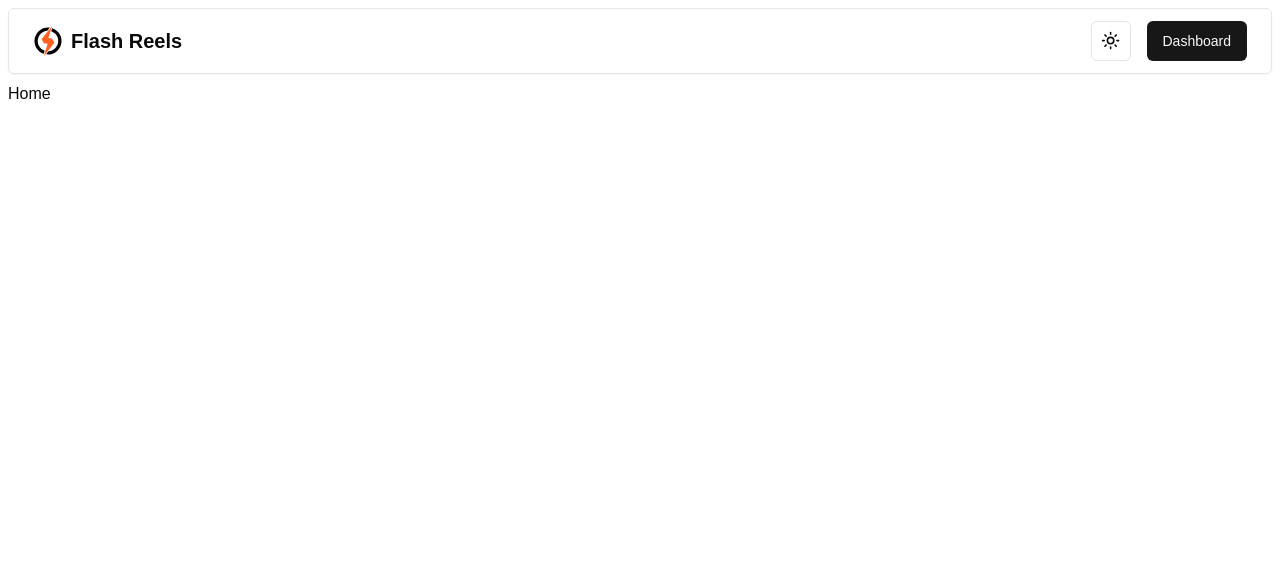
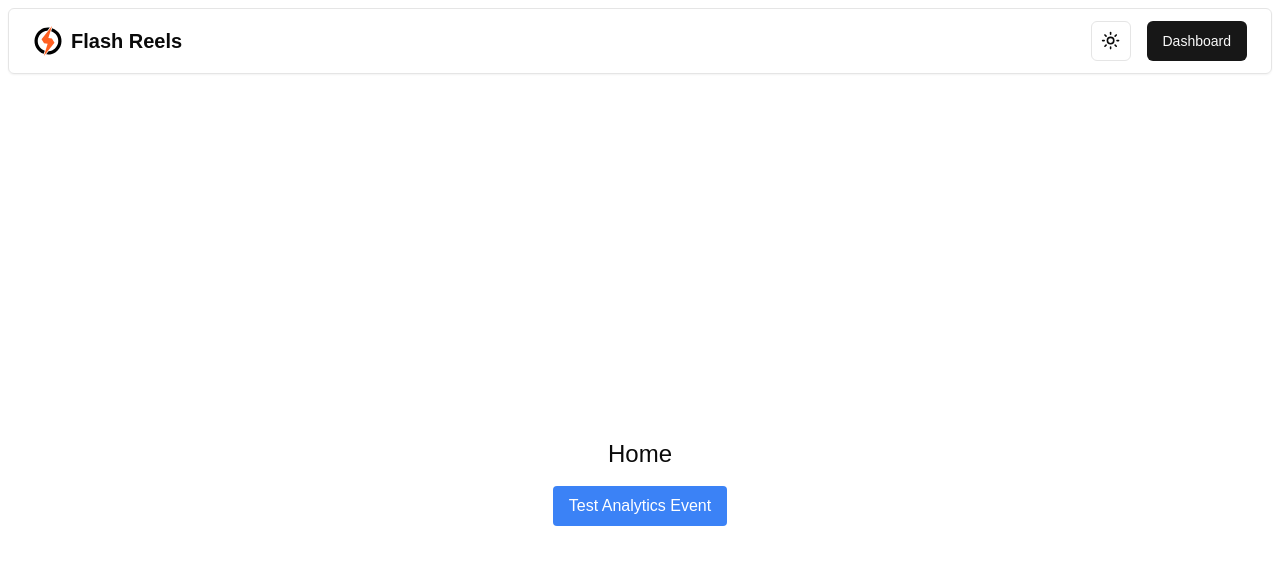
Before and after one commit to ArjunCodess/FlashReels, a Next.js app: page / in a window 1280 px wide. Shown: the top 564 px of the page. Built offline with nearby package versions, Linux system fonts and the light colour scheme; no server answers.

Commit message:
test analytics custom event action.

```diff
--- a/app/layout.tsx
+++ b/app/layout.tsx
@@ -39,11 +39,6 @@ export default function RootLayout({
             data-domain="flashreels.vercel.app"
             src="https://getanalyzr.vercel.app/tracking-script.js"
           />
-          <Script
-            defer
-            data-domain="flashreels.vercel.app"
-            src="https://monitoryour.website/tracking-script.js"
-          />
           <ThemeProvider
             attribute="class"
             defaultTheme="system"
--- a/app/page.tsx
+++ b/app/page.tsx
@@ -1,5 +1,19 @@
+'use client'
 import React from "react";
+import { sendAnalyticsEvent } from "@/utils/analytics";
 
 export default function Home() {
-  return <div>Home</div>;
+  const handleAnalyticsTest = () => sendAnalyticsEvent('test_analytics', 'Testing analytics integration');
+
+  return (
+    <div className="flex flex-col items-center justify-center min-h-screen p-4">
+      <h1 className="text-2xl mb-4">Home</h1>
+      <button
+        onClick={handleAnalyticsTest}
+        className="px-4 py-2 bg-blue-500 text-white rounded hover:bg-blue-600 transition-colors"
+      >
+        Test Analytics Event
+      </button>
+    </div>
+  );
 }
--- /dev/null
+++ b/utils/analytics.ts
@@ -0,0 +1,28 @@
+import axios from 'axios';
+
+const API_KEY = "g0f7ey4mw4wkwobkpumjk";
+const API_URL = "https://getanalyzr.vercel.app/api/events";
+
+export const sendAnalyticsEvent = async (name: string, description?: string) => {
+    const headers = {
+        "Content-Type": "application/json",
+        "Authorization": `Bearer ${API_KEY}`
+    };
+
+    const eventData = {
+        name,
+        domain: window.location.hostname,
+        description
+    };
+
+    try {
+        const response = await axios.post(API_URL, eventData, { headers });
+        console.log("Event sent successfully", response.data);
+    } catch (error: unknown) {
+        if (axios.isAxiosError(error)) {
+            console.error("Error: ", error.response?.data ?? error.message);
+        } else {
+            console.error("Error: ", error);
+        }
+    }
+};
```
